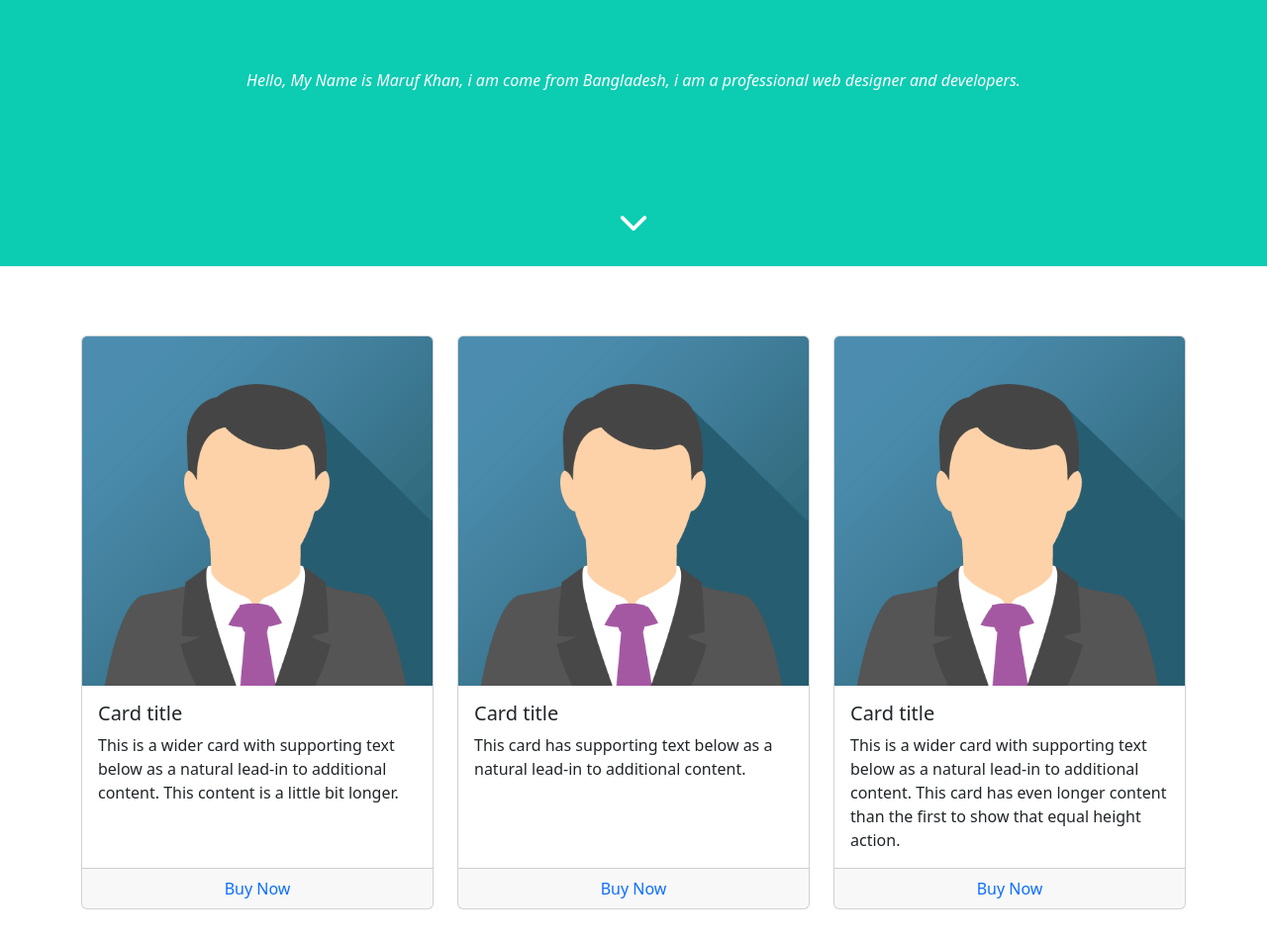
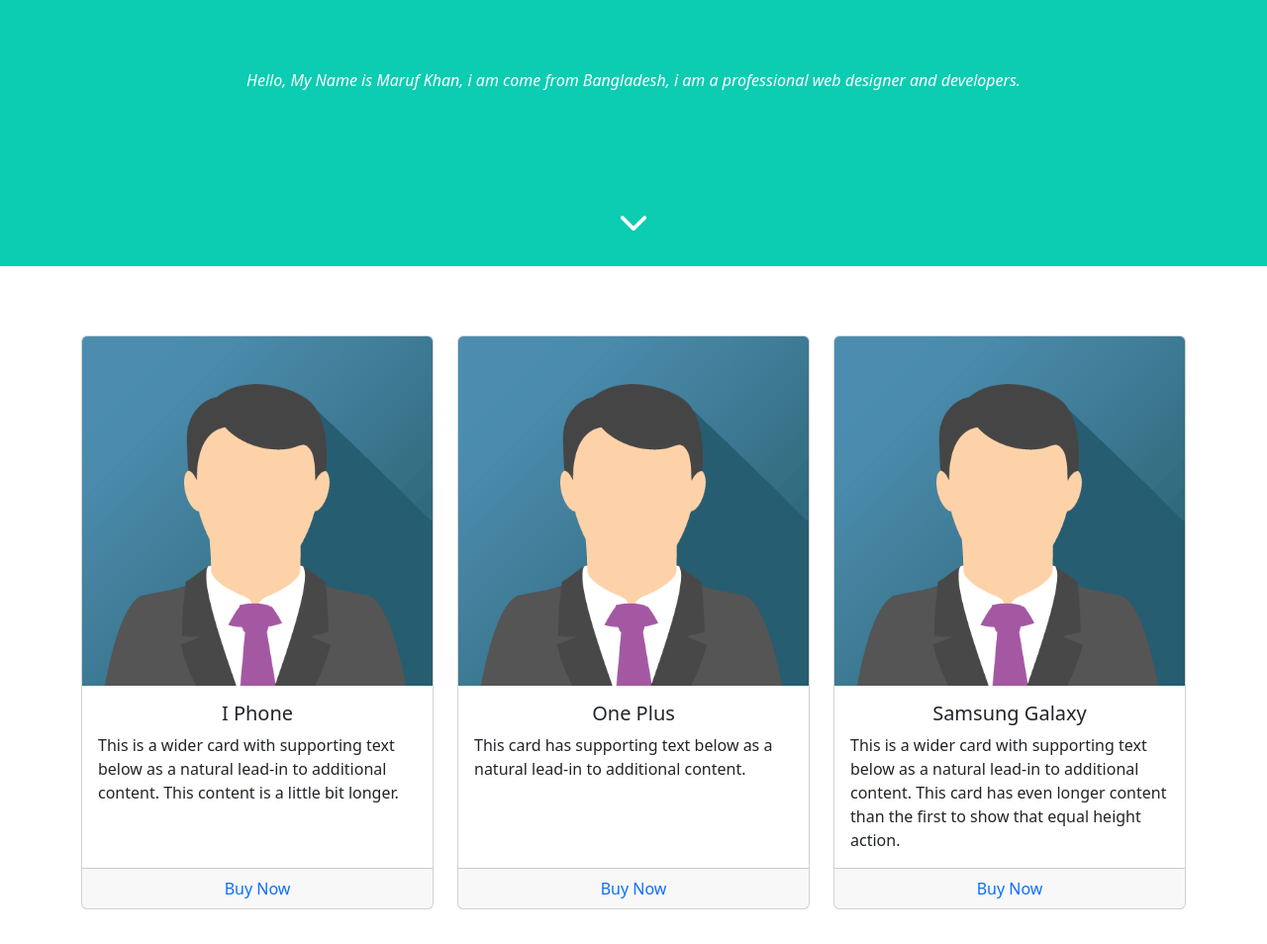
Before and after one commit to maruf502/Online-Bazar, a plain HTML site: page index.html in a window 1280 px wide. Shown: the part 143-1097 px from the top of the page at 99% size. Drawn offline with nearby package versions, Linux system fonts and the light colour scheme.

Commit message:
Card Name Change

```diff
--- a/index.html
+++ b/index.html
@@ -40,7 +40,7 @@
                           <div class="card h-100">
                             <img src="img/person.png" class="card-img-top" alt="person">
                             <div class="card-body">
-                              <h5 class="card-title">Card title</h5>
+                              <h5 class="card-title text-center">I Phone</h5>
                               <p class="card-text">This is a wider card with supporting text below as a natural lead-in to additional content. This content is a little bit longer.</p>
                             </div>
                             <div class="card-footer text-center">
@@ -52,7 +52,7 @@
                           <div class="card h-100">
                             <img src="img/person.png" class="card-img-top" alt="person">
                             <div class="card-body">
-                              <h5 class="card-title">Card title</h5>
+                              <h5 class="card-title text-center">One Plus</h5>
                               <p class="card-text">This card has supporting text below as a natural lead-in to additional content.</p>
                             </div>
                             <div class="card-footer text-center">
@@ -64,7 +64,7 @@
                           <div class="card h-100">
                             <img src="img/person.png" class="card-img-top" alt="person">
                             <div class="card-body">
-                              <h5 class="card-title">Card title</h5>
+                              <h5 class="card-title text-center">Samsung Galaxy</h5>
                               <p class="card-text">This is a wider card with supporting text below as a natural lead-in to additional content. This card has even longer content than the first to show that equal height action.</p>
                             </div>
                             <div class="card-footer text-center">
```
